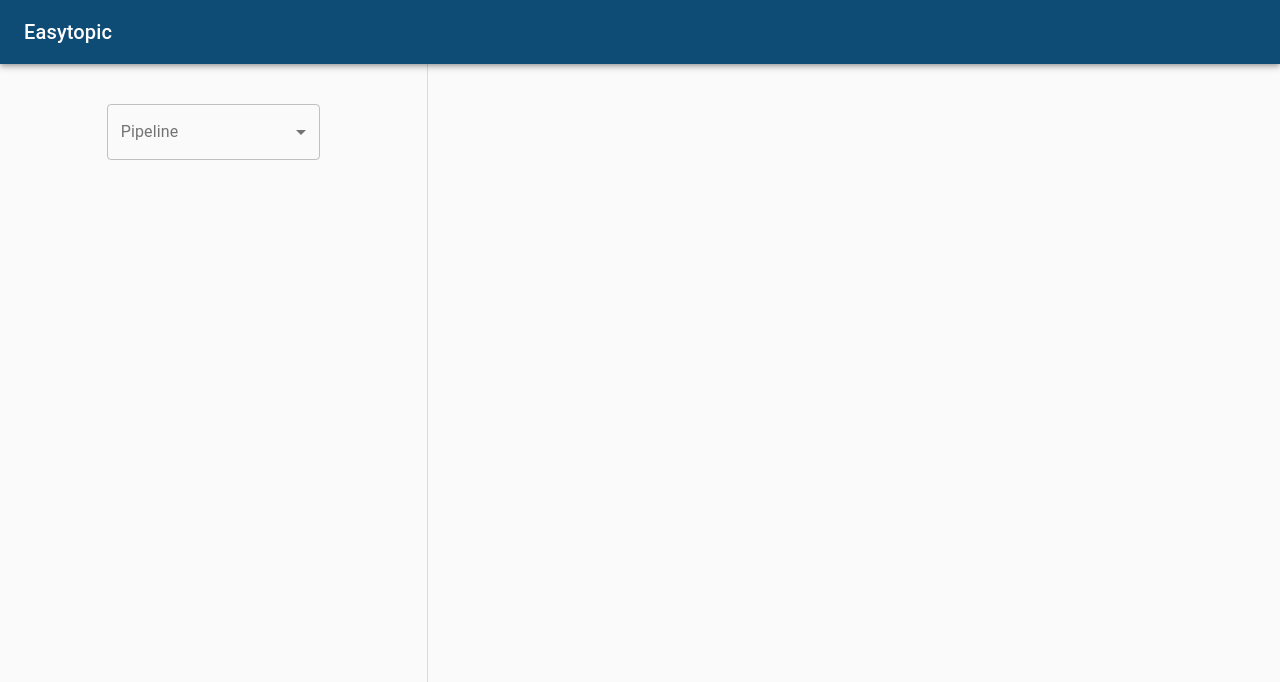
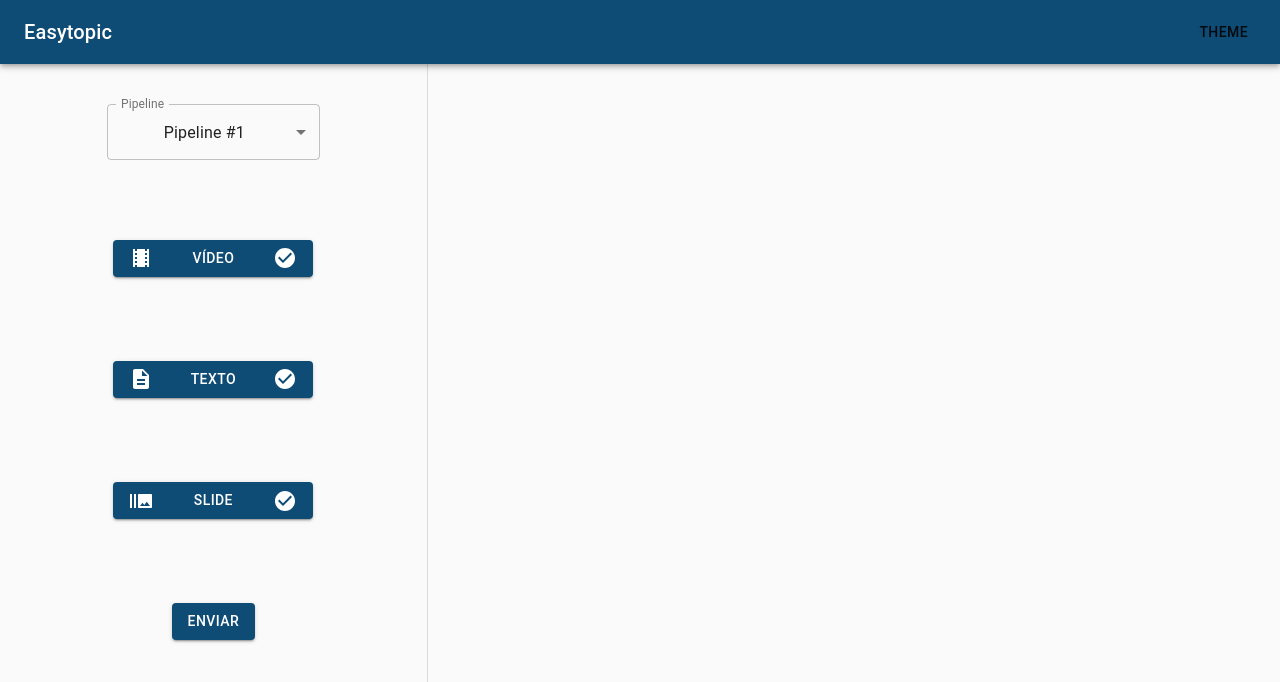
Before and after one commit to easytopic-project/easytopic-dashboard-react, a React (Create React App) app: page / in a window 1280 px wide. Shown: the top 682 px of the page. Built offline with nearby package versions, Linux system fonts and the light colour scheme.

Commit message:
Add input components and context

```diff
--- a/src/App.js
+++ b/src/App.js
@@ -1,11 +1,13 @@
 import { CssBaseline } from "@material-ui/core";
 import { BrowserRouter as Router, Route } from "react-router-dom";
 import Header from "./components/Header";
+import GlobalContextProvider from "./contexts/GlobalContext";
 import { Home, Pipeline } from "./pages"
 import Theme from "./theme/theme";
 
 function App() {
   return (
+    <GlobalContextProvider>
       <Theme>
         <CssBaseline />
         <div className="App">
@@ -17,6 +19,8 @@ function App() {
           </Router>
         </div>
       </Theme>
+    </GlobalContextProvider>
+
   );
 }
 
--- a/src/components/Header.js
+++ b/src/components/Header.js
@@ -1,5 +1,6 @@
-import { AppBar, makeStyles, Toolbar, Typography } from "@material-ui/core";
+import { AppBar, Button, makeStyles, Toolbar, Typography } from "@material-ui/core";
 import { Link } from 'react-router-dom';
+import { useGlobalContext } from "../contexts/GlobalContext";
 
 const useStyles = makeStyles((theme) => ({
   root: {
@@ -15,6 +16,10 @@ export default function Header({ children }) {
 
   const classes = useStyles();
 
+  const { toggleTheme } = useGlobalContext();
+
+
+
   return (
     <div className={classes.root}>
       <AppBar position="static">
@@ -24,6 +29,7 @@ export default function Header({ children }) {
               {children}
             </Typography>
           </Link>
+          <Button onClick={toggleTheme}>Theme</Button>
         </Toolbar>
       </AppBar>
     </div>
--- /dev/null
+++ b/src/components/MainForm.js
@@ -0,0 +1,47 @@
+import { TextField, Button, makeStyles } from '@material-ui/core';
+import React, { useState } from 'react'
+import { VideoInput, TextInput, SlideInput } from '.';
+
+const useStyles = makeStyles((theme) => ({
+  form : {
+    display: "flex",
+    flexDirection: "column",
+    justifyContent: "space-between",
+    alignItems: "center",
+    height: "50%",
+    marginTop: theme.spacing(10),
+  },
+
+}));
+
+export default function MainForm() {
+
+  const classes = useStyles();
+
+  const [video, setVideo] = useState();
+  const [text, setText] = useState();
+  const [slide, setSlide] = useState();
+
+
+  function onSubmit(event) {
+    console.log(event.target);
+    event.preventDefault();
+  };
+
+  function handleVideoChange(event) {
+    setVideo(event.target.files[0]);
+    console.log(event.target);
+  };
+
+  return (
+    <form id="main-form" onSubmit={onSubmit} className={classes.form}>
+      <VideoInput id="video-file" onChange={handleVideoChange}>Vídeo</VideoInput >
+      <TextInput onChange={()=> console.log("text works")} id="text-file" >Texto</TextInput>
+      <SlideInput onChange={()=> console.log("slide works")} id="slide-file">Slide</SlideInput>
+
+      <Button type="submit" form="main-form" variant="contained" color="primary">
+        Enviar
+      </Button>
+    </form>
+  )
+}
--- /dev/null
+++ b/src/components/SlideInput.js
@@ -0,0 +1,46 @@
+import React, { useState } from "react";
+import { makeStyles, IconButton, Button, Typography } from "@material-ui/core";
+import BurstModeIcon from '@material-ui/icons/BurstMode';
+import CheckCircleIcon from '@material-ui/icons/CheckCircle';
+
+const useStyles = makeStyles((theme) => ({
+  input: {
+    display: "none",
+  },
+  button: {
+    minWidth: "200px",
+    display: "flex",
+    justifyContent: "space-between",
+  },
+  checkOn : {
+    color: theme.palette.success.main,
+  },
+  checkOff : {
+
+  },
+}));
+
+export default function SlideInput({ children, onChange, id }) {
+
+  const classes = useStyles();
+
+  const [filled, setFilled] = useState(false);
+
+  function handleInside() {
+    setFilled(true);
+    onChange();
+  }
+
+  return (
+    <>
+      <input accept=".pptx, .pdf" className={classes.input} id={id} type="file" onChange={handleInside}/>
+      <label htmlFor={id}>
+        <Button className={classes.button} color="primary" aria-label="upload slide" component="span" variant="contained">
+          <BurstModeIcon />
+          {children}
+          <CheckCircleIcon className={filled ? classes.checkOn : classes.checkOff}/>
+        </Button>
+      </label>
+    </>
+  );
+}
--- /dev/null
+++ b/src/components/TextInput.js
@@ -0,0 +1,46 @@
+import React, { useState } from "react";
+import { makeStyles, IconButton, Button, Typography } from "@material-ui/core";
+import DescriptionIcon from '@material-ui/icons/Description';
+import CheckCircleIcon from '@material-ui/icons/CheckCircle';
+
+const useStyles = makeStyles((theme) => ({
+  input: {
+    display: "none",
+  },
+  button: {
+    minWidth: "200px",
+    display: "flex",
+    justifyContent: "space-between",
+  },
+  checkOn : {
+    color: theme.palette.success.main,
+  },
+  checkOff : {
+
+  },
+}));
+
+export default function SlideInput({ children, onChange, id }) {
+
+  const classes = useStyles();
+
+  const [filled, setFilled] = useState(false);
+
+  function handleInside() {
+    setFilled(true);
+    onChange();
+  }
+
+  return (
+    <>
+      <input accept=".txt, .srt, .doc" className={classes.input} id={id} type="file" onChange={handleInside}/>
+      <label htmlFor={id}>
+        <Button className={classes.button} color="primary" aria-label="upload text" component="span" variant="contained">
+          <DescriptionIcon />
+          {children}
+          <CheckCircleIcon className={filled ? classes.checkOn : classes.checkOff}/>
+        </Button>
+      </label>
+    </>
+  );
+}
--- /dev/null
+++ b/src/components/VideoInput.js
@@ -0,0 +1,46 @@
+import React, { useState } from "react";
+import { makeStyles, IconButton, Button, Typography } from "@material-ui/core";
+import TheatersIcon from '@material-ui/icons/Theaters';
+import CheckCircleIcon from '@material-ui/icons/CheckCircle';
+
+const useStyles = makeStyles((theme) => ({
+  input: {
+    display: "none",
+  },
+  button: {
+    minWidth: "200px",
+    display: "flex",
+    justifyContent: "space-between",
+  },
+  checkOn : {
+    color: theme.palette.success.main,
+  },
+  checkOff : {
+
+  },
+}));
+
+export default function SlideInput({ children, onChange, id }) {
+
+  const classes = useStyles();
+
+  const [filled, setFilled] = useState(false);
+
+  function handleInside(event) {
+    setFilled(true);
+    onChange(event);
+  }
+
+  return (
+    <>
+      <input accept="video/*" className={classes.input} id={id} type="file" onChange={handleInside}/>
+      <label htmlFor={id}>
+        <Button className={classes.button} color="primary" aria-label="upload video" component="span" variant="contained">
+          <TheatersIcon />
+          {children}
+          <CheckCircleIcon className={filled ? classes.checkOn : classes.checkOff}/>
+        </Button>
+      </label>
+    </>
+  );
+}
--- /dev/null
+++ b/src/components/index.js
@@ -0,0 +1,5 @@
+export { default as MainForm } from './MainForm';
+export { default as Header } from './Header';
+export { default as SlideInput } from './SlideInput';
+export { default as TextInput } from './TextInput';
+export { default as VideoInput } from './VideoInput';
--- /dev/null
+++ b/src/contexts/GlobalContext.js
@@ -0,0 +1,23 @@
+import React, { createContext, useState, useContext } from 'react'
+
+const globalContext = createContext();
+
+export default function GlobalContextProvider({ children }) {
+
+  const [darkMode, setDarkMode] = useState(false);
+
+  function toggleTheme() {
+    setDarkMode(!darkMode);
+  };
+
+  return (
+    <globalContext.Provider value={{darkMode, toggleTheme}}>
+      {children}
+    </globalContext.Provider>
+  );
+}
+
+export function useGlobalContext() {
+  const {darkMode, toggleTheme} = useContext(globalContext);
+  return {darkMode, toggleTheme};
+}
--- a/src/pages/Pipeline/Aside.js
+++ b/src/pages/Pipeline/Aside.js
@@ -1,5 +1,6 @@
 import React, { useState } from 'react'
 import { makeStyles, FormControl, InputLabel, Select, MenuItem, Typography, Box } from '@material-ui/core'
+import MainForm from '../../components/MainForm';
 
 const useStyle = makeStyles((theme) => ({
   root: {
@@ -16,7 +17,7 @@ export default function Aside() {
 
   const classes = useStyle();
 
-  const [pipeline, setPipeline] = useState(null)
+  const [pipeline, setPipeline] = useState(1);
 
   function handleSelectChange(event) {
     setPipeline(event.target.value);
@@ -39,9 +40,7 @@ export default function Aside() {
         </Select>
       </FormControl>
 
-      {pipeline === 1 ? <Typography>1</Typography> : null}
-      {pipeline === 2 ? <Typography>2</Typography> : null}
-      {pipeline === 3 ? <Typography>3</Typography> : null}
+      <MainForm />
 
     </div>
   );
--- a/src/theme/theme.js
+++ b/src/theme/theme.js
@@ -1,10 +1,13 @@
 import { createMuiTheme, ThemeProvider } from '@material-ui/core/styles';
+import { useGlobalContext } from '../contexts/GlobalContext';
 
 // color palette: https://colorhunt.co/palette/167893
 
 export default function Theme({ children }) {
 
-  const darkMode = false;
+  const {darkMode} = useGlobalContext();
+
+  console.log(darkMode);
 
   const theme = createMuiTheme({
     palette: {
```
Lines whose indentation alone changed are shown as unchanged.
